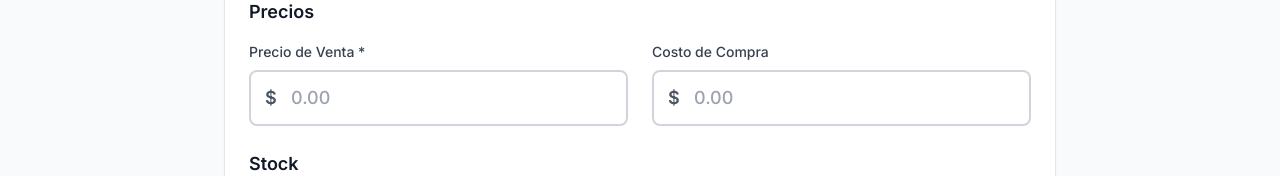
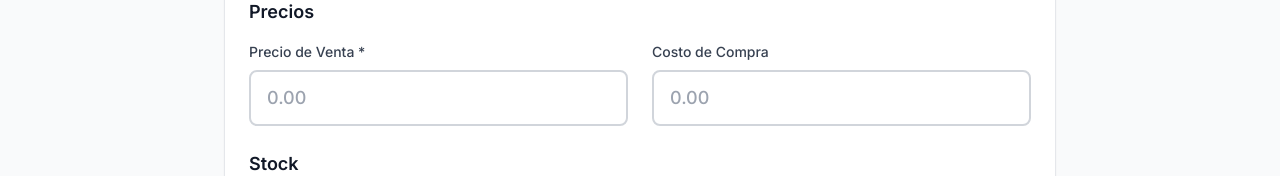
Before and after one commit to NicolasGomez268/PuntoTecno, a React (Create React App) app in the folder frontend/: page /inventory/new in a window 1280 px wide. Shown: the part 616-792 px from the top of the page. Built offline with nearby package versions, Linux system fonts and the light colour scheme; no server answers; sample sign-in values are in the browser's storage.

Commit message:
Fix: Quitar símbolos $ en formulario de producto

```diff
--- a/frontend/src/pages/NewProduct.js
+++ b/frontend/src/pages/NewProduct.js
@@ -191,8 +191,6 @@ const NewProduct = () => {
                   <label className="block text-sm font-medium text-gray-700 mb-2">
                     Precio de Venta *
                   </label>
-                  <div className="relative">
-                    <span className="absolute left-4 top-1/2 -translate-y-1/2 text-gray-600 font-semibold text-lg">$</span>
                   <input
                     type="number"
                     name="sale_price"
@@ -202,17 +200,14 @@ const NewProduct = () => {
                     min="0"
                     step="0.01"
                     placeholder="0.00"
-                      className="w-full px-4 py-3 pl-10 border-2 border-gray-300 rounded-lg focus:ring-2 focus:ring-blue-500 focus:border-blue-500 text-lg font-medium"
+                    className="w-full px-4 py-3 border-2 border-gray-300 rounded-lg focus:ring-2 focus:ring-blue-500 focus:border-blue-500 text-lg font-medium"
                   />
-                  </div>
                 </div>
 
                 <div>
                   <label className="block text-sm font-medium text-gray-700 mb-2">
                     Costo de Compra
                   </label>
-                  <div className="relative">
-                    <span className="absolute left-4 top-1/2 -translate-y-1/2 text-gray-600 font-semibold text-lg">$</span>
                   <input
                     type="number"
                     name="unit_price"
@@ -221,9 +216,8 @@ const NewProduct = () => {
                     min="0"
                     step="0.01"
                     placeholder="0.00"
-                      className="w-full px-4 py-3 pl-10 border-2 border-gray-300 rounded-lg focus:ring-2 focus:ring-blue-500 focus:border-blue-500 text-lg font-medium"
+                    className="w-full px-4 py-3 border-2 border-gray-300 rounded-lg focus:ring-2 focus:ring-blue-500 focus:border-blue-500 text-lg font-medium"
                   />
-                  </div>
                 </div>
               </div>
             </div>
```
Lines whose indentation alone changed are shown as unchanged.
